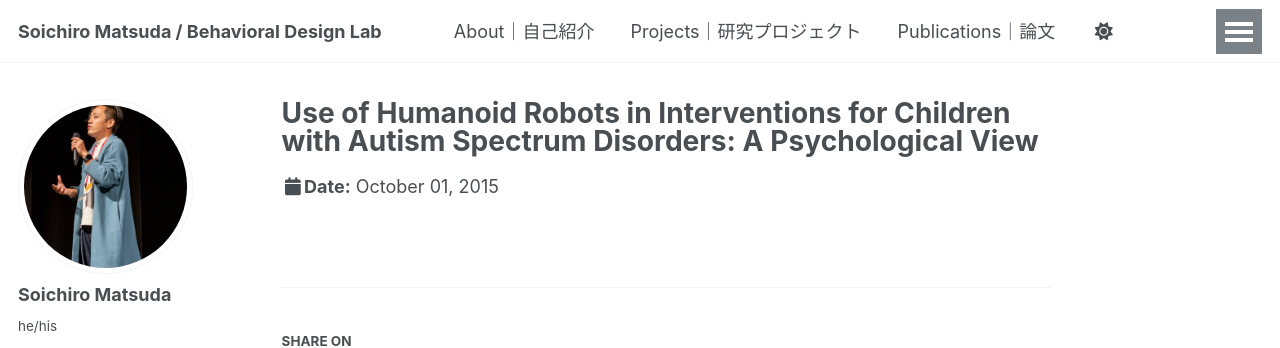
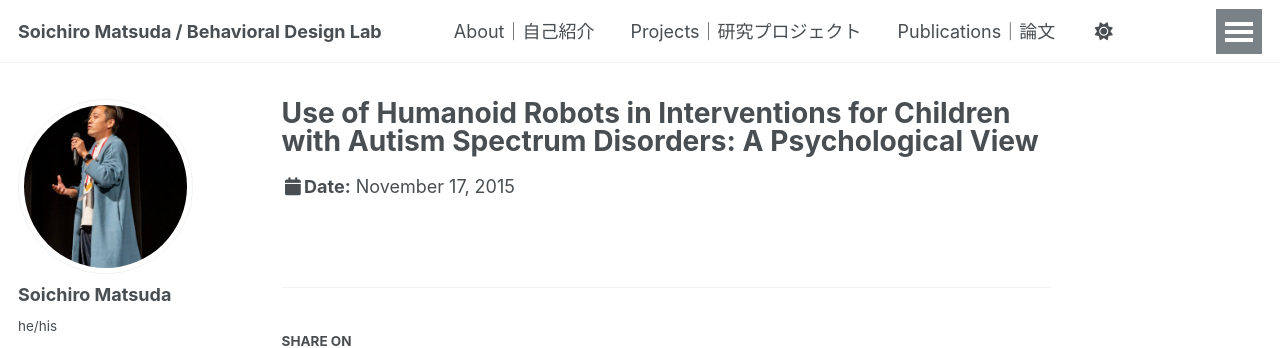
Before and after one commit to BehavioralDesignerMatsuda/BehavioralDesignerMatsuda.github.io, a Jekyll site: the page built from _talks/2015-ASD-HR.md, in a window 1280 px wide. Shown: the top 348 px of the page. Built offline with Jekyll 4.4.1, drawn with Linux system fonts in a browser that asks for light colours; some web fonts are replaced; a script that is not in the unit is left out.

Commit message:
Update 2015-ASD-HR.md

```diff
--- a/_talks/2015-ASD-HR.md
+++ b/_talks/2015-ASD-HR.md
@@ -1,7 +1,7 @@
 ---
 title: "Use of Humanoid Robots in Interventions for Children with Autism Spectrum Disorders: A Psychological View"
 collection: talks
-date: 2015-10-01
+date: 2015-11-17
 audience: international
 format: oral
 event: "International Workshop on Intervention of Children with Autism Spectrum Disorders using a Humanoid Robot (ASD-HR 2015)"
```
